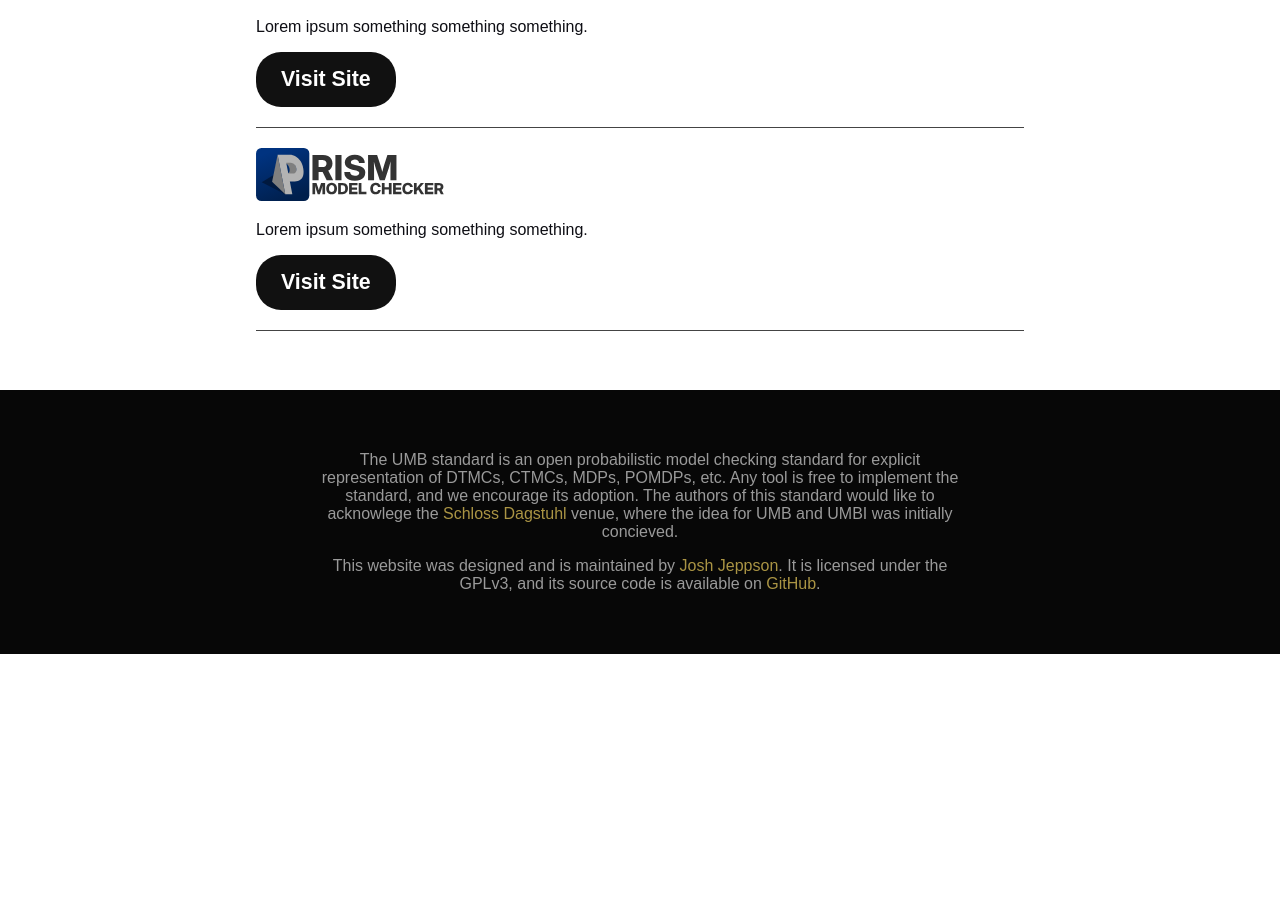
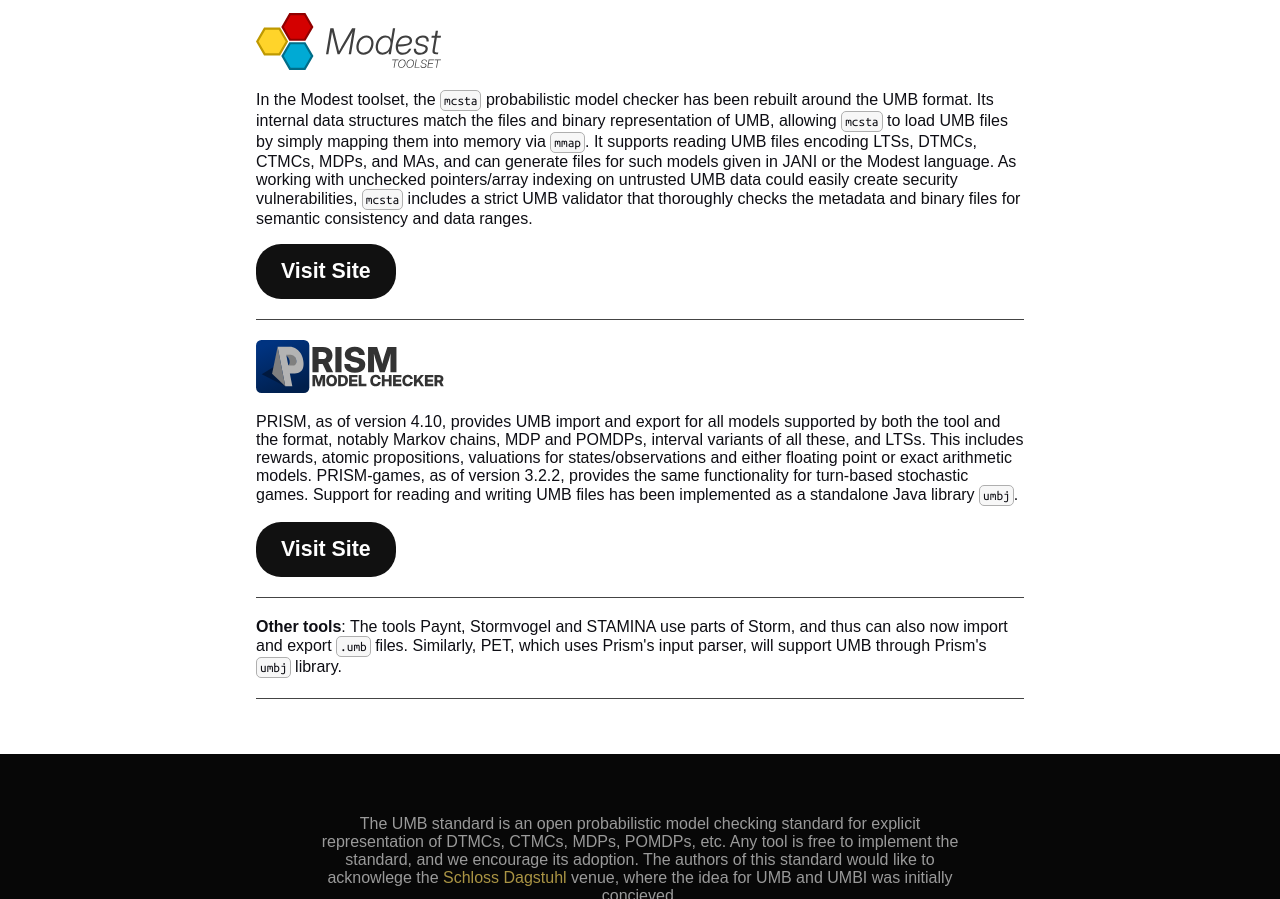
Before and after one commit to pmc-tools/umb-website, a SvelteKit app: page /tools in a window 1280 px wide. Shown: the part 496-1395 px from the top of the page. Before the commit the page ends 1150 px from the top, so only its background shows below. Built offline with nearby package versions, Linux system fonts and the light colour scheme; a web font is replaced by a local one.

Commit message:
Added tool descriptions

```diff
--- a/src/routes/tools/+page.svelte
+++ b/src/routes/tools/+page.svelte
@@ -8,18 +8,30 @@
 <div class=cards>
 <div class=card>
 	<a class=tool-logo href=https://stormchecker.org><img class=tool-logo src='toolLogos/storm.svg' /></a>
-	<p>Lorem ipsum something something something.</p>
+	<p>Storm (version 1.12) integrates UMB support (either compressed or uncompressed) for import and export of Markov automata, stochastic games, POMDPs and all their special cases, including interval- or rational-valued transitions and including rich annotations on states and observations. The support is deeply embedded and thus Storm provides an interface also to, e.g., fault trees or Petri nets, or can be used to provide, e.g., bisimulation quotients of models.</p>
 	<Button href=https://stormchecker.org>Visit Site</Button>
 </div>
 <div class=card>
 	<a class=tool-logo href=#><img class=tool-logo src='toolLogos/modest.svg' /></a>
-	<p>Lorem ipsum something something something.</p>
+	<p>In the Modest toolset, the <code>mcsta</code> probabilistic model checker has been rebuilt around the UMB format.
+Its internal data structures match the files and binary representation of UMB, allowing <code>mcsta</code> to load UMB files by simply mapping them into memory via <code>mmap</code>.
+It supports reading UMB files encoding LTSs, DTMCs, CTMCs, MDPs, and MAs, and can generate files for such models
+given in JANI or the Modest language.
+As working with unchecked pointers/array indexing on untrusted UMB data could easily create security vulnerabilities, <code>mcsta</code> includes a strict UMB validator that thoroughly checks the metadata and binary files for semantic consistency and data ranges.</p>
 	<Button href=#>Visit Site</Button>
 </div>
 <div class=card>
 	<a class=tool-logo href=https://prismmodelchecker.org><img class=tool-logo src='toolLogos/prism.svg' /></a>
-	<p>Lorem ipsum something something something.</p>
+	<p>PRISM, as of version 4.10, provides UMB import and export for all models supported by both the tool and the format, notably Markov chains, MDP and POMDPs, interval variants of all these, and LTSs.
+This includes rewards, atomic propositions, valuations for states/observations
+and either floating point or exact arithmetic models.
+PRISM-games, as of version 3.2.2, provides the same functionality for turn-based stochastic games.
+Support for reading and writing UMB files has been implemented as a standalone Java library <code>umbj</code>.</p>
 	<Button href=https://prismmodelchecker.org>Visit Site</Button>
+</div>
+<div class=card>
+<b>Other tools</b>: The tools Paynt, Stormvogel and STAMINA use parts of Storm, and thus can also now import and export <code>.umb</code> files.
+Similarly, PET, which uses Prism's input parser, will support UMB through Prism's <code>umbj</code> library.
 </div>
 </div>
 
```
